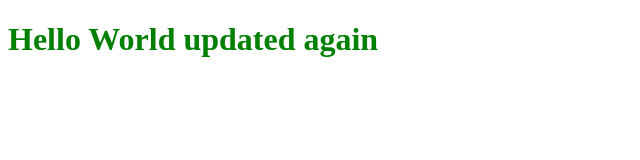
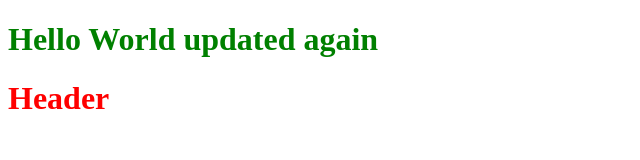
Before and after one commit to sthapa1/gitbasics, a plain HTML site: page index.html in a window 1280 px wide. Shown: the whole page, without its empty margins (0-640 px from the left). Drawn offline with Linux system fonts and the light colour scheme.

Commit message:
header added

```diff
--- a/index.html
+++ b/index.html
@@ -9,6 +9,7 @@
 </head>
 <body>
     <h1 style="color: green">Hello World updated again</h1>
+    <h1 style="color: red">Header</h1>
 </body>
 </html>
 
```
